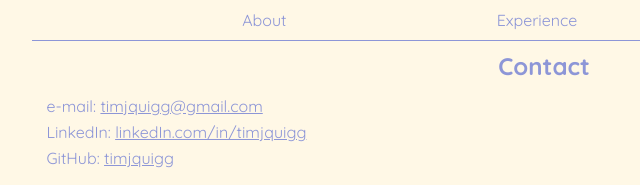
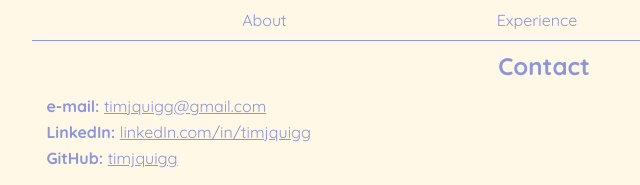
Before and after one commit to timjquigg/timjquigg.github.io, a plain HTML site: page contact.html in a window 1280 px wide. Shown: the top 185 px of the page, 96-736 px from the left. Drawn offline with Linux system fonts and the light colour scheme.

Commit message:
updated contact page

```diff
--- a/contact.html
+++ b/contact.html
@@ -18,9 +18,9 @@
         <main>
             <section id="contact">
                 <h2>Contact</h2>
-                <p>e-mail: <a href="mailto:timjquigg@gmail.com" target="_blank">timjquigg@gmail.com</a></p>
-                <p>LinkedIn: <a href="https://www.linkedin.com/in/timjquigg" target="_blank">linkedIn.com/in/timjquigg</a></p>
-                <p>GitHub: <a href="https://github.com/timjquigg" target="_blank">timjquigg</a></p>
+                <p><strong>e-mail: </strong><a href="mailto:timjquigg@gmail.com" target="_blank">timjquigg@gmail.com</a></p>
+                <p><strong>LinkedIn: </strong><a href="https://www.linkedin.com/in/timjquigg" target="_blank">linkedIn.com/in/timjquigg</a></p>
+                <p><strong>GitHub: </strong><a href="https://github.com/timjquigg" target="_blank">timjquigg</a></p>
                 <img src="img/profile.jpg" alt="Tim Profile picture">
             </section>
         </main>
```
